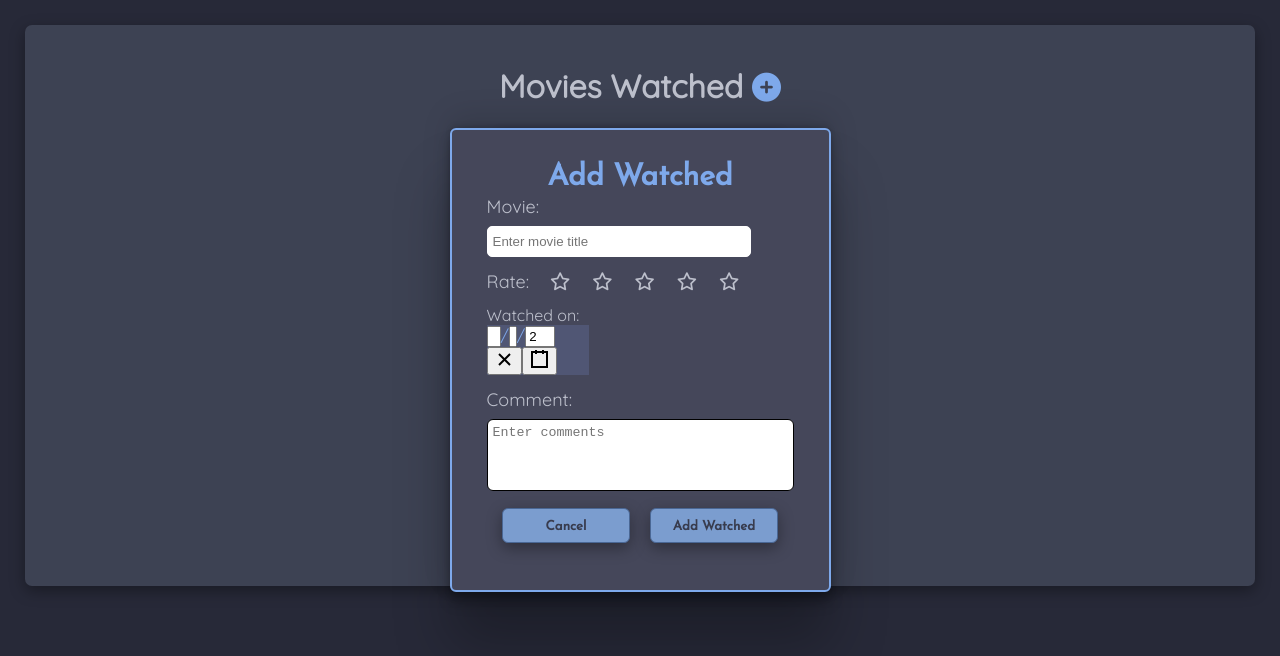
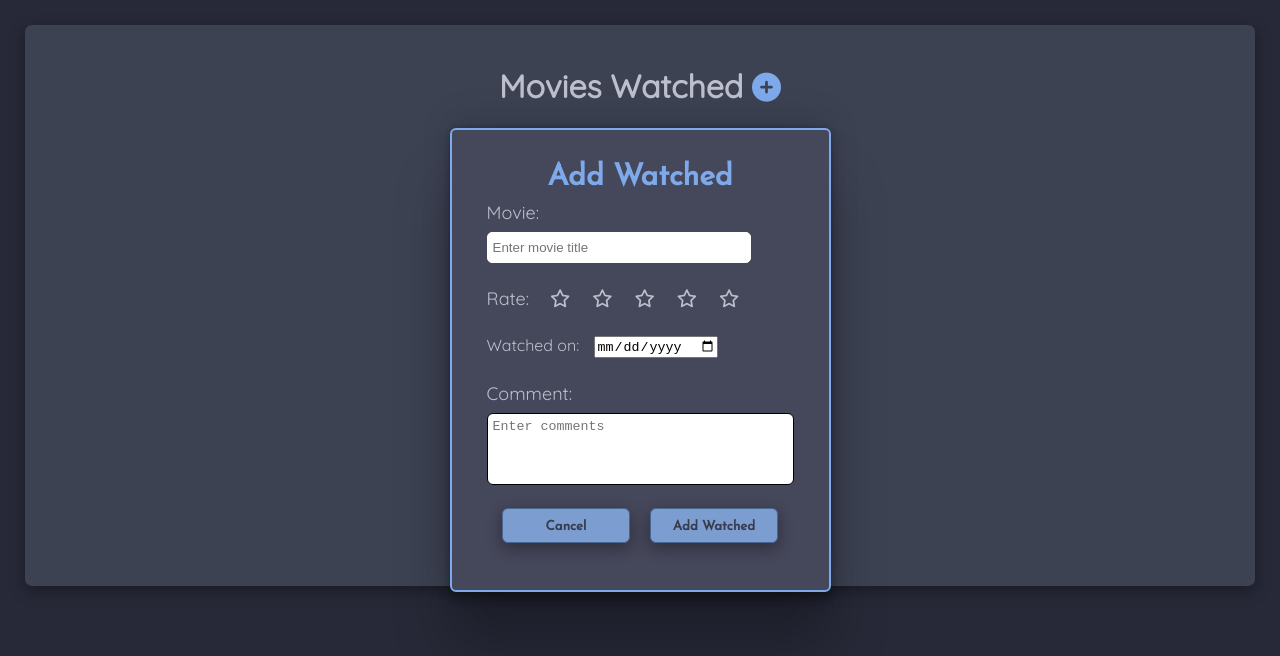
Before and after one commit to Jwilkins48/movie-list, a React (Create React App) app: page / in a window 1280 px wide. Both pictures are taken after a click on the icon 766 px from the left and 87 px from the top of the page. Shown: the top 656 px of the page. Built offline with nearby package versions, Linux system fonts and the light colour scheme.

Commit message:
added comments

```diff
--- a/src/components/Home.jsx
+++ b/src/components/Home.jsx
@@ -1,4 +1,4 @@
-import DatePicker from "react-date-picker";
+// import DatePicker from "react-date-picker";
 import React from "react";
 import { useState } from "react";
 import watched from "../data/movies-watched";
@@ -19,20 +19,21 @@ function Home() {
     setWatchedMovies([watchedMovie, ...watchedMovies]);
   };
 
-  const deleteWatchedMovie = (id) => {
-    setWatchedMovies(watchedMovies.filter((item) => item.id !== id));
-  };
+  // const deleteWatchedMovie = (id) => {
+  //   setWatchedMovies(watchedMovies.filter((item) => item.id !== id));
+  // };
 
   const handleSubmitWatched = (e) => {
     e.preventDefault();
     const movie = {
       movie: watchedMovieName,
       rating: rating,
-      // date_watched: date,
-      comments: comment,
+      date_watched: date,
+      comments: [comment],
     };
 
     addWatchedMovie(movie);
+    console.log(date);
     setOpenModal(false);
   };
 
@@ -50,7 +51,15 @@ function Home() {
           <div className="card-container">
             {watchedMovies.map((item) => (
               <div key={item.id} id={item.id}>
-                <MovieCard key={item.id} item={item} />
+                <MovieCard
+                  key={item.id}
+                  watchedMovies={watchedMovies}
+                  setWatchedMovies={setWatchedMovies}
+                  comment={comment}
+                  setComment={setComment}
+                  // handleSubmitComment={handleSubmitComment}
+                  item={item}
+                />
               </div>
             ))}
           </div>
@@ -99,12 +108,12 @@ function Home() {
               </div>
               {/* WATCHED ON */}
               <div className="movie-watched-container">
-                <label>Watched on:</label>
-                <DatePicker
-                  dateFormat="MMMM d, yyyy"
-                  className="date"
-                  onChange={(date) => setDate(date)}
-                  value={date}
+                <label htmlFor="date">Watched on: </label>
+                <input
+                  onChange={(e) => setDate(e.target.value)}
+                  defaultValue={date}
+                  name="date"
+                  type="date"
                 />
               </div>
               {/* COMMENTS */}
--- a/src/components/MovieCard.jsx
+++ b/src/components/MovieCard.jsx
@@ -1,11 +1,21 @@
 import React from "react";
 import { useState } from "react";
 
-function MovieCard({ item }) {
+function MovieCard({ item, comment, setComment }) {
   const [toggleComments, setToggleComments] = useState(false);
+
+  // Add and display new comment
+  const handleSubmitComment = (e) => {
+    e.preventDefault();
+    item.comments.push(comment);
+    setComment("");
+    console.log(item.comments);
+  };
   const toggle = () => {
+    setComment("");
     setToggleComments(!toggleComments);
   };
+
   return (
     <ul className="card">
       <div className="mobile-top-card">
@@ -15,7 +25,7 @@ function MovieCard({ item }) {
       <li className="card-list-item">Watched on {item.date_watched}</li>
       {/* Button to open comment dropdown */}
       <button onClick={toggle} className="card-list-item list-btn">
-        View Comments
+        {item.comments.length} Comments
       </button>
       <div
         className={
@@ -24,9 +34,19 @@ function MovieCard({ item }) {
             : "comment-dropdown"
         }
       >
+        {/* Comment section */}
         <div className="comment-list-container">
-          <input type="text" placeholder="Enter Comment" id="comment-input" />
-          <li>{item.comments}</li>
+          <input
+            value={comment}
+            onChange={(e) => setComment(e.target.value)}
+            type="text"
+            placeholder="Enter Comment"
+            id="comment-input"
+          />
+          <button onClick={(e) => handleSubmitComment(e)} type="submit">
+            send
+          </button>
+          <div>{item.comments}</div>
         </div>
       </div>
     </ul>
--- a/src/data/movies-watched.jsx
+++ b/src/data/movies-watched.jsx
@@ -3,21 +3,21 @@ const watched = [
     id: 1,
     movie: "Mr and Mrs Smith",
     rating: "4",
-    date_watched: "11/7/22",
+    date_watched: "2022-7-11",
     comments: ["its great!"],
   },
   {
     id: 2,
     movie: "Sleepy Hollow",
     rating: "5",
-    date_watched: "11/1/22",
+    date_watched: "2022-11-01",
     comments: [],
   },
   {
     id: 3,
     movie: "Speed",
     rating: "4",
-    date_watched: "10/7/22",
+    date_watched: "2022-11-03",
     comments: [],
   },
 ];
```
